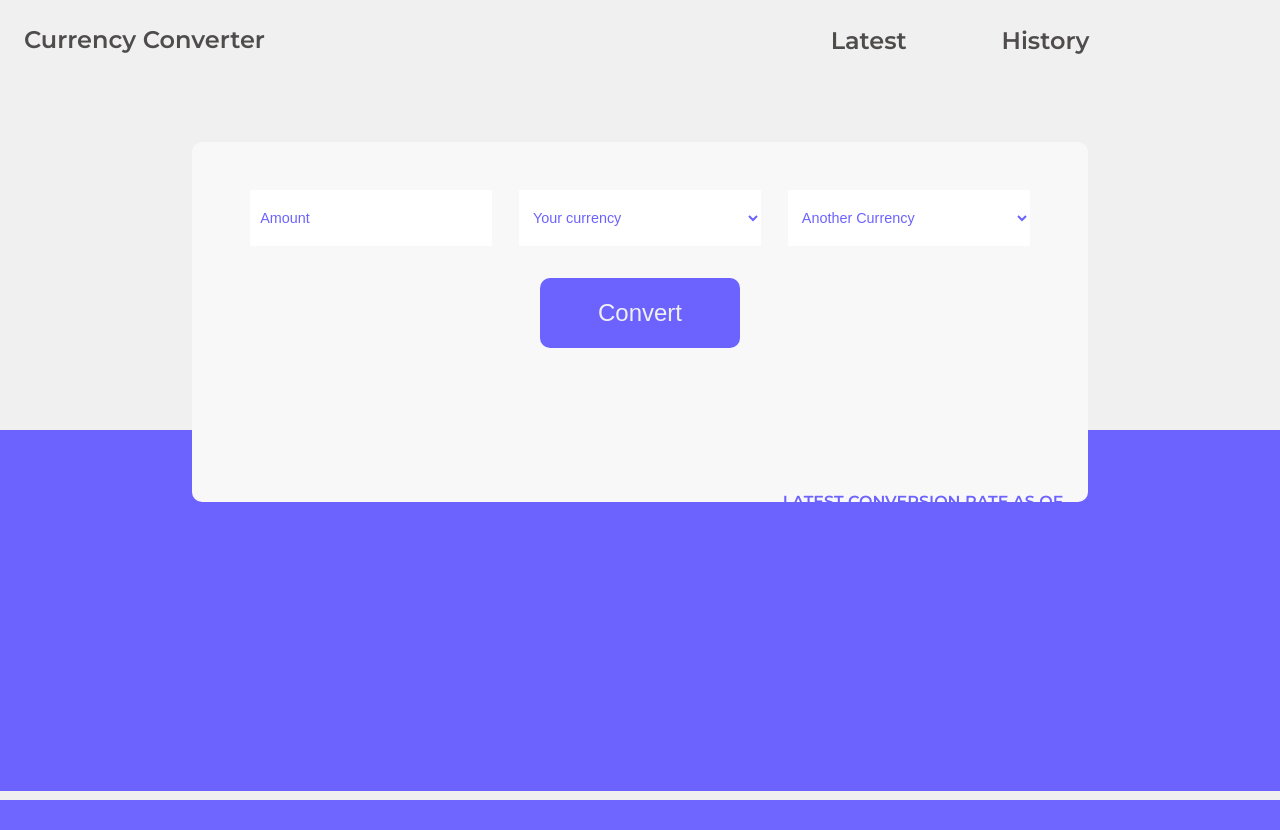
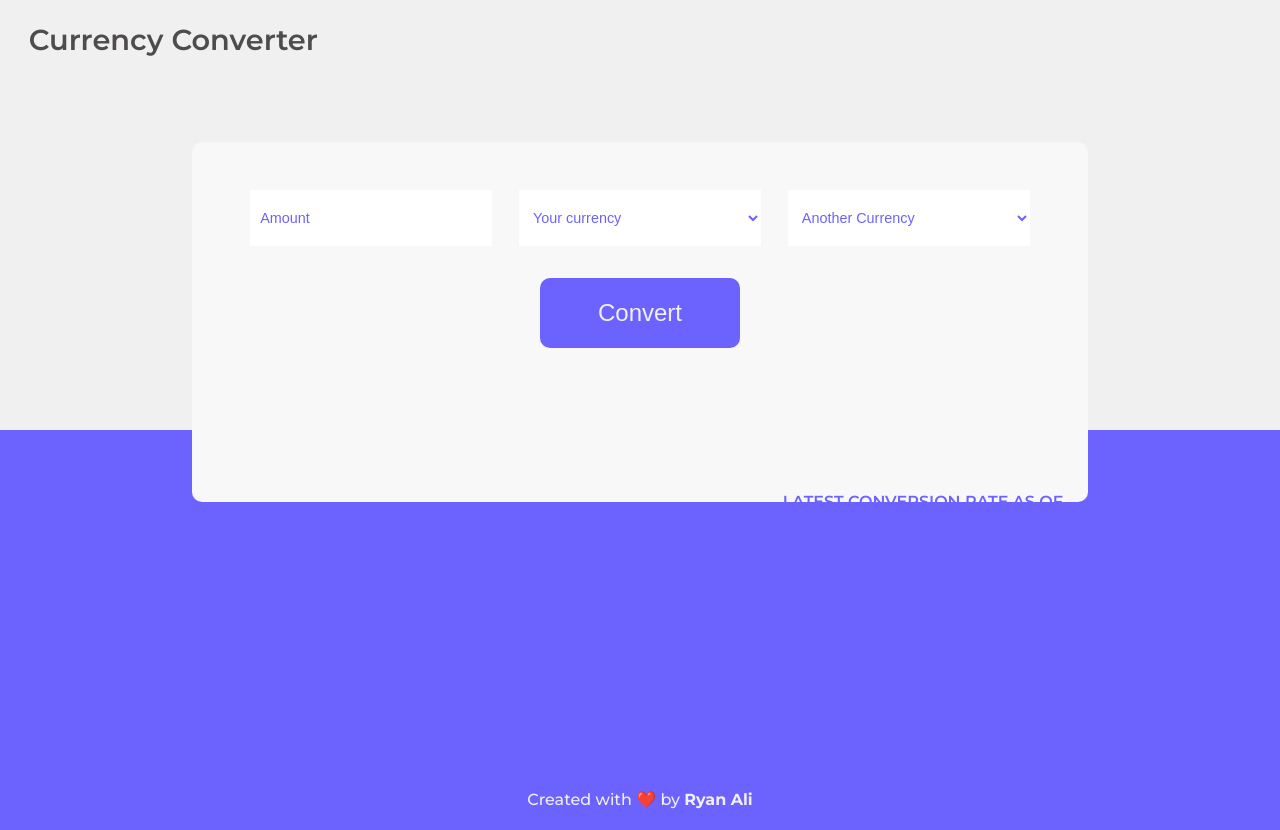
Before and after one commit to Ryanali23/Currency-Converter, a PHP site: page /index.html in a window 1280 px wide. Before the commit the page ends 800 px from the top, so only its background shows below. Run offline with PHP 8.4, Linux system fonts and the light colour scheme.

Commit message:
remove nav and added footer

```diff
--- a/index.html
+++ b/index.html
@@ -5,6 +5,7 @@
     <meta name="viewport" content="width=device-width, initial-scale=1.0">
     <title>Currency Converter</title>
     <link rel="stylesheet" href="stylesheets/style.css">
+    <link rel="icon" href="applogo.png" type="image/gif" sizes="16x16">
 </head>
 <body>
     <div class="loading hidden">
@@ -16,8 +17,8 @@
         <div class="header-title">
              <span>Currency Converter</span>
         </div>
-        <nav>
-            <ul class="nav-links">
+        <nav class="hidden">
+            <ul class="nav-links ">
                 <li><a href="#">Latest</a></li>
                 <li><a href="#">History</a></li>
             </ul>
@@ -63,8 +64,13 @@
         </section>
       </div>
     <div class="inner-div1"></div>
-    <div class="inner-div2"></div>
+    <div class="inner-div2">
+
+    </div>
   </div>
+  <footer>
+    <span>Created with &#10084;&#65039 by <b>Ryan Ali</b></span>
+</footer>
 </body>
 <script src="./scripts/converter.js"></script>
 <script src="./scripts/listener.js"></script>
--- a/stylesheets/style.css
+++ b/stylesheets/style.css
@@ -58,7 +58,7 @@ header{
     min-height: 70px;
 }
 .header-title{
-    width: 50%;
+    width: 100%;
     height: 10vh;
 }
 .header-title span{
@@ -66,7 +66,7 @@ header{
     margin-left: 1em;
     color: var(--font-color1);
     font-weight:600;
-    font-size: calc(0.7em + 1vw);
+    font-size: calc(1em + 1vw);
 }
 nav{
     width: 50%;
@@ -99,6 +99,13 @@ nav .nav-links{
 .inner-div2{
     background-color: var(--secondary-bg-color);
     height: 45.1vh;
+    display: flex;
+}
+footer{
+    background-color: #6C63FF;
+    color: var(--primary-bg-color);
+    text-align: center;
+    height: 5vh;
 }
 .main-content-form{
     background-color: var(--form-bg-color);
```
Also changed, not shown: applogo.png (added).
